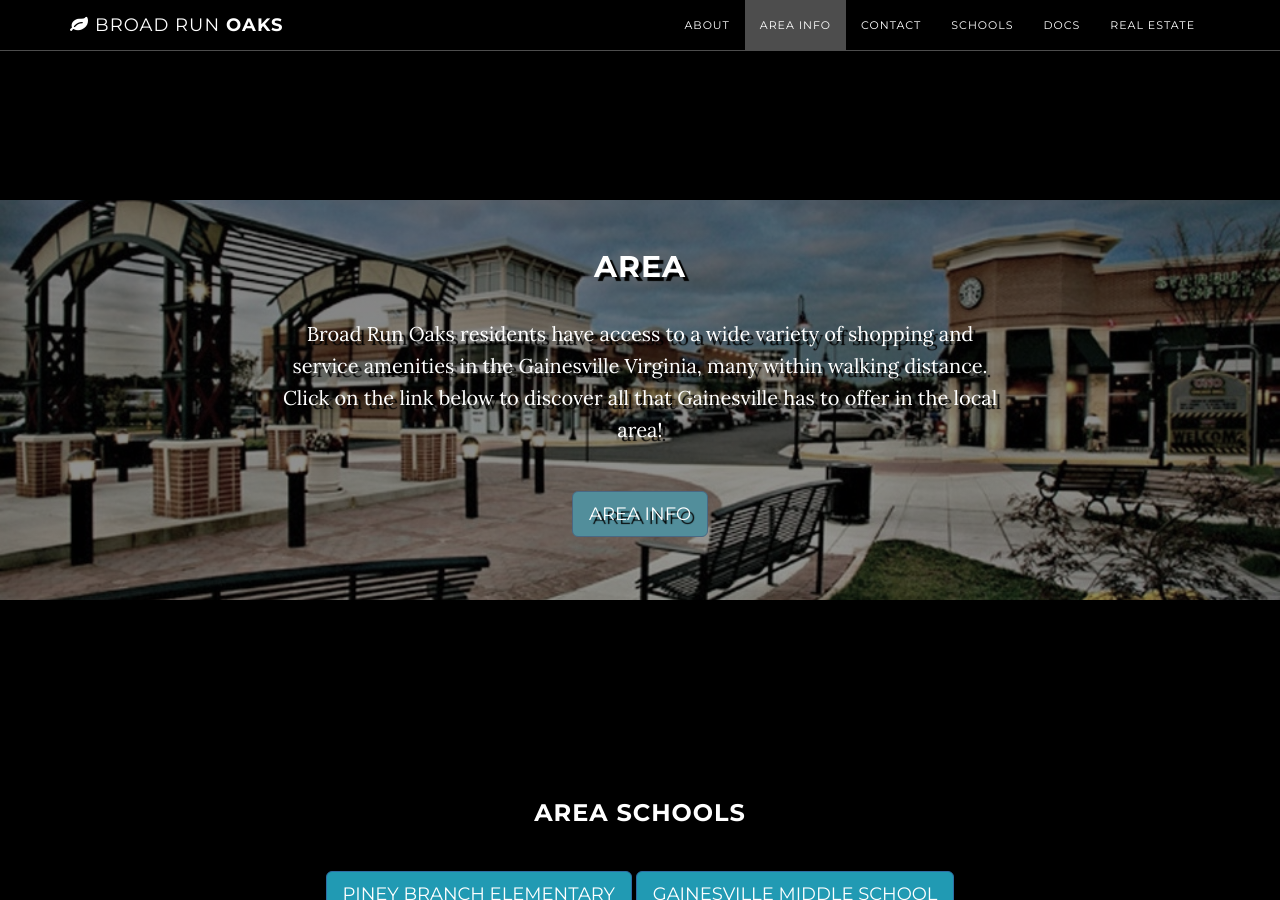
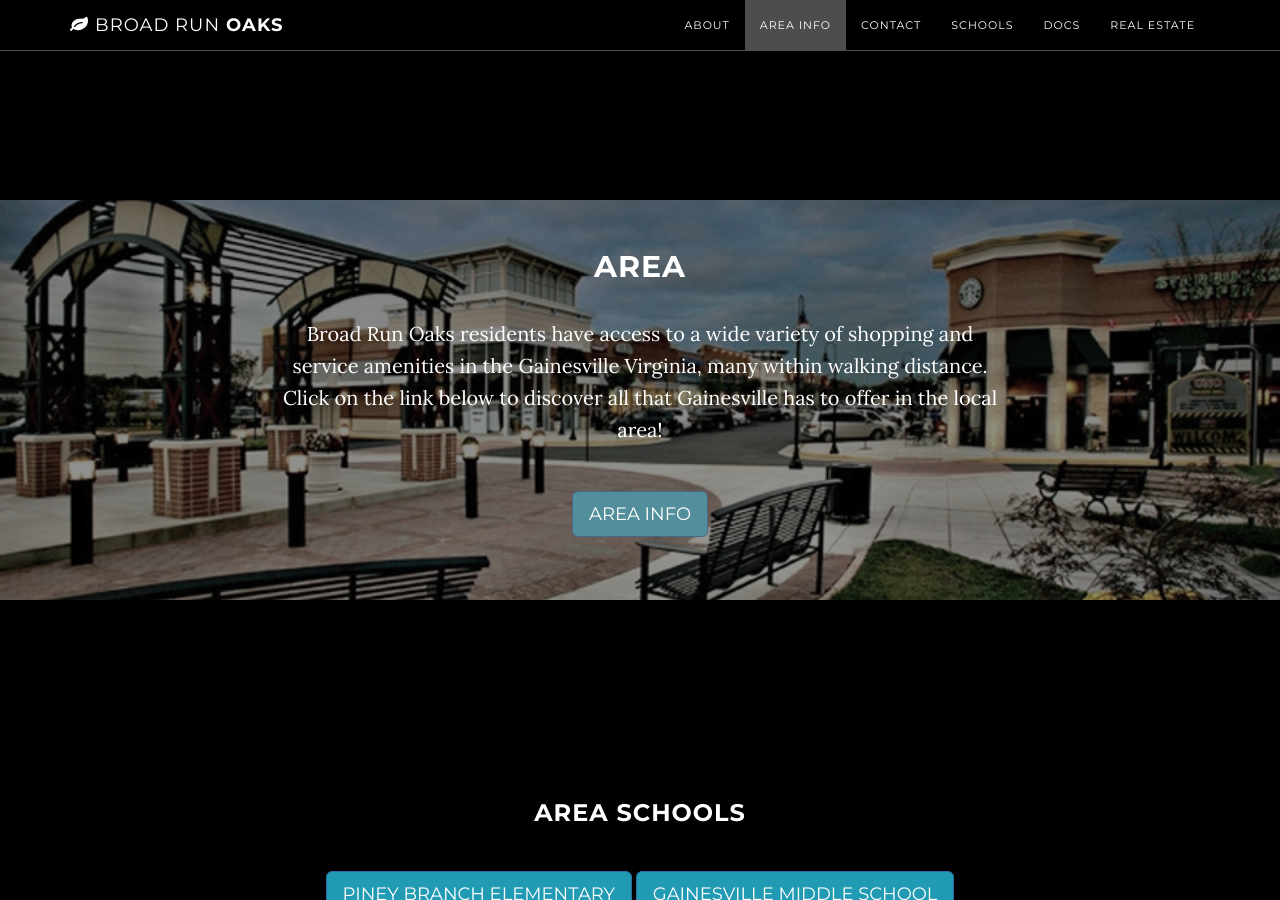
Before and after one commit to BroadRunOaks/broadrunoaks.github.io, a Jekyll site: the page built from index.html, in a window 1280 px wide and 900 px high, scrolled down 1611 px. Built offline with Jekyll 4.4.1, drawn with Linux system fonts in a browser that asks for light colours; Markdown is read by kramdown in place of the engine named in the settings.

Commit message:
Update grayscale.css

```diff
--- a/_includes/css/grayscale.css
+++ b/_includes/css/grayscale.css
@@ -265,7 +265,7 @@ a:focus {
     color: #fff;
     background: linear-gradient( rgba(0, 0, 0, .5), rgba(0, 0, 0, .4) ), url(/img/vagatewayhome2.jpg) no-repeat center center scroll;
     -webkit-filter: grayscale(50%);
-    text-shadow: 4px 4px 1px #000000;
+    //text-shadow: 2px 2px 4px #000000;
 
     min-height:400px;
 
```
